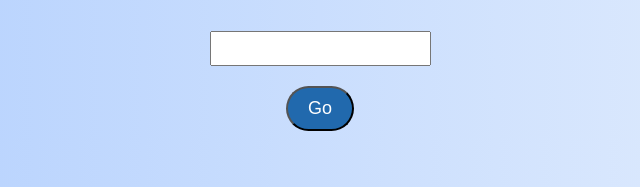
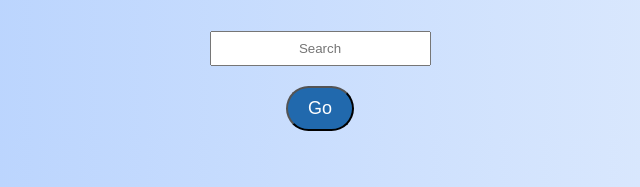
Before and after one commit to vigdisha/weather-, a website: page index.html in a window 1280 px wide. Shown: the part 196-383 px from the top of the page, 320-960 px from the left. Drawn offline with Linux system fonts and the light colour scheme.

Commit message:
Update index.html

```diff
--- a/index.html
+++ b/index.html
@@ -16,7 +16,7 @@
     </div>
     <div class="lower-container">
     <form  action="" method="post">
-<input id = "cityInput" type = "text" name = "cityName">
+<input id = "cityInput" type = "text" name = "cityName" placeholder="Search">
 <br>
 <button class ="btn" type="submit">Go</button>
 </form>
```
